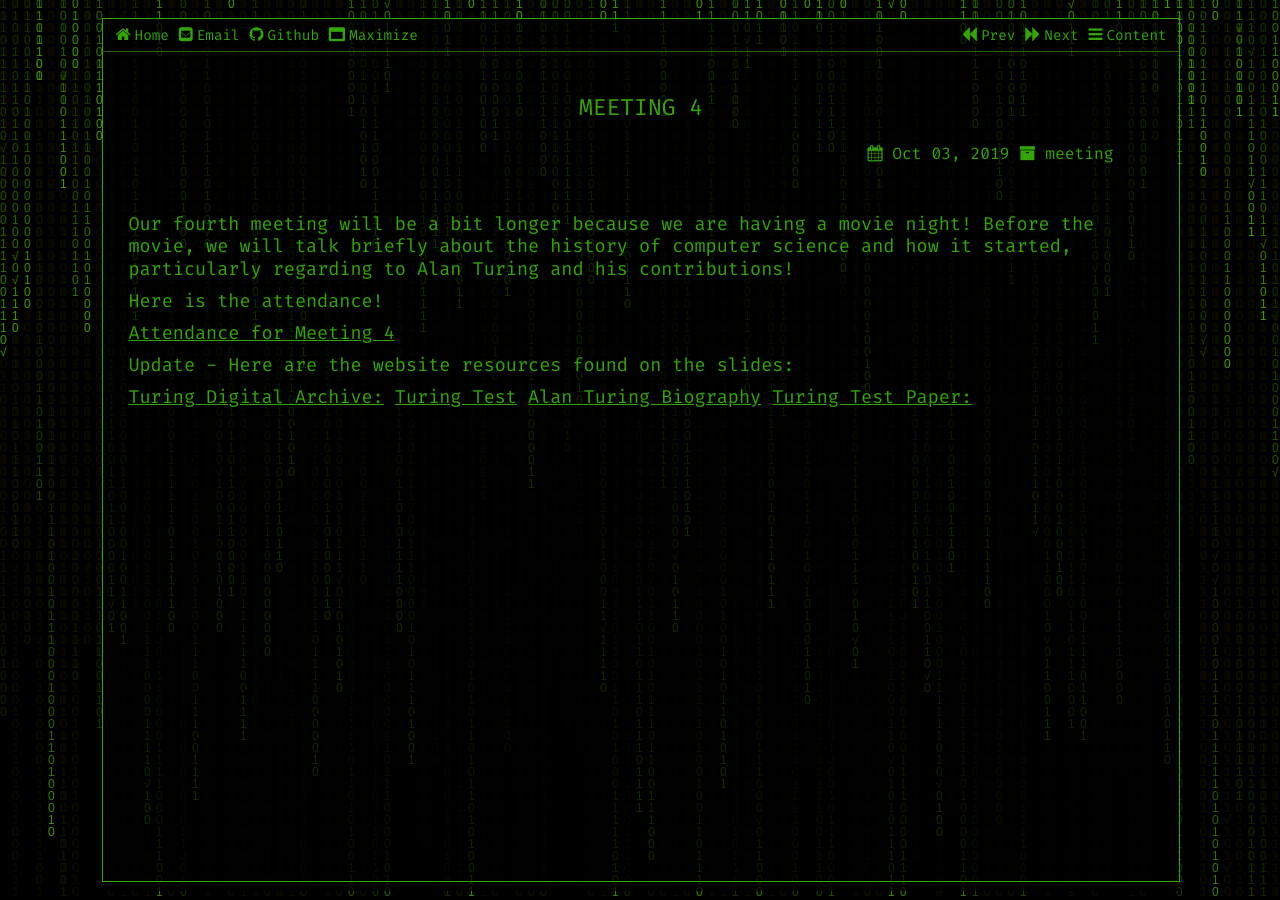
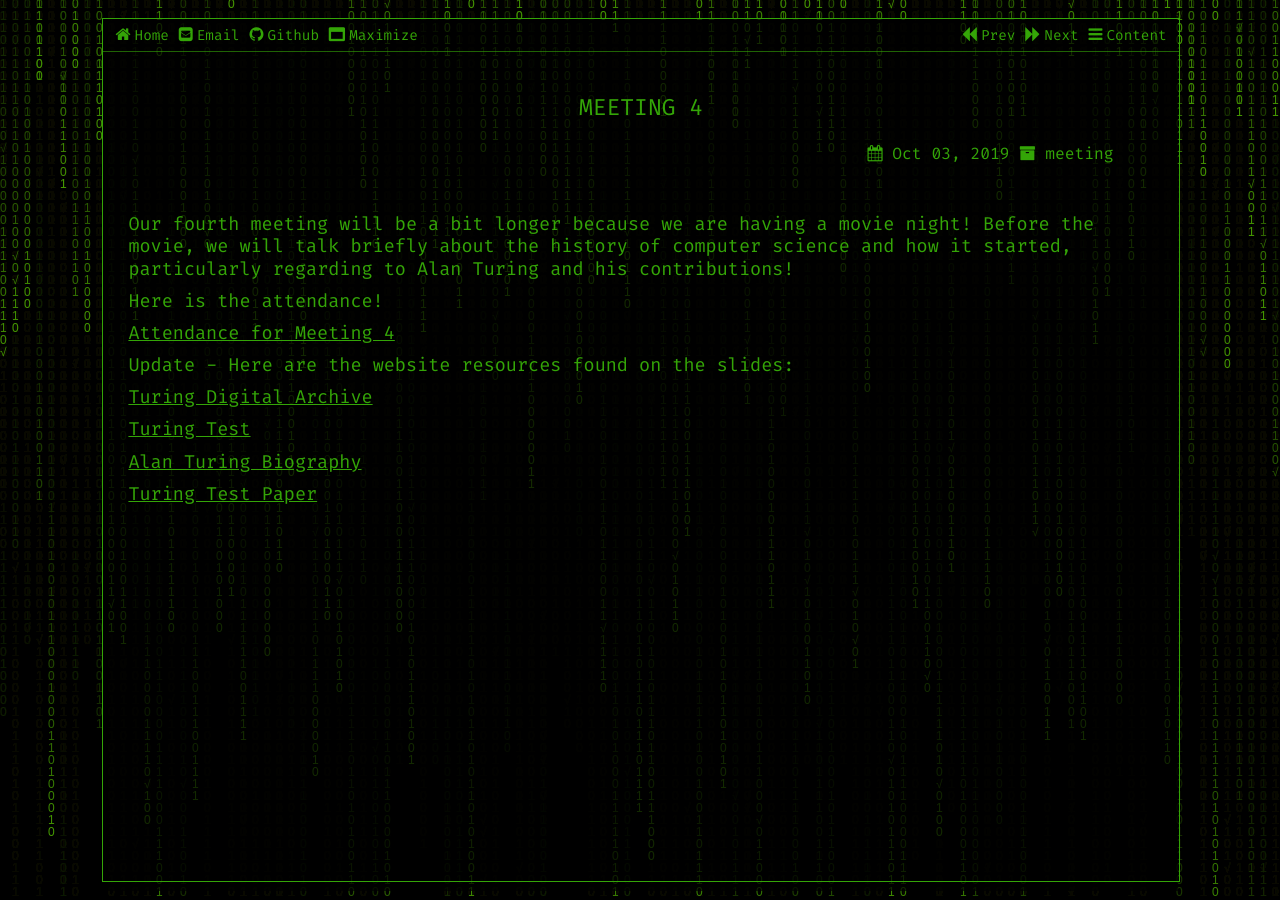
Before and after one commit to ramhacks/ramhacks.github.io, a Jekyll site: the page built from _posts/2019-10-3-meeting4.md, in a window 1280 px wide. Built offline with Jekyll 4.4.1, drawn with Linux system fonts in a browser that asks for light colours.

```diff
--- a/_posts/2019-10-3-meeting4.md
+++ b/_posts/2019-10-3-meeting4.md
@@ -17,7 +17,10 @@ Here is the attendance!
 
 Update - Here are the website resources found on the slides:
 
-[Turing Digital Archive:](http://www.turingarchive.org/)
+[Turing Digital Archive](http://www.turingarchive.org/)
+
 [Turing Test](https://www.geeksforgeeks.org/turing-test-artificial-intelligence/)
+
 [Alan Turing Biography](https://www.livescience.com/29483-alan-turing.html)
-[Turing Test Paper:](https://www.csee.umbc.edu/courses/471/papers/turing.pdf)
+
+[Turing Test Paper](https://www.csee.umbc.edu/courses/471/papers/turing.pdf)
```
